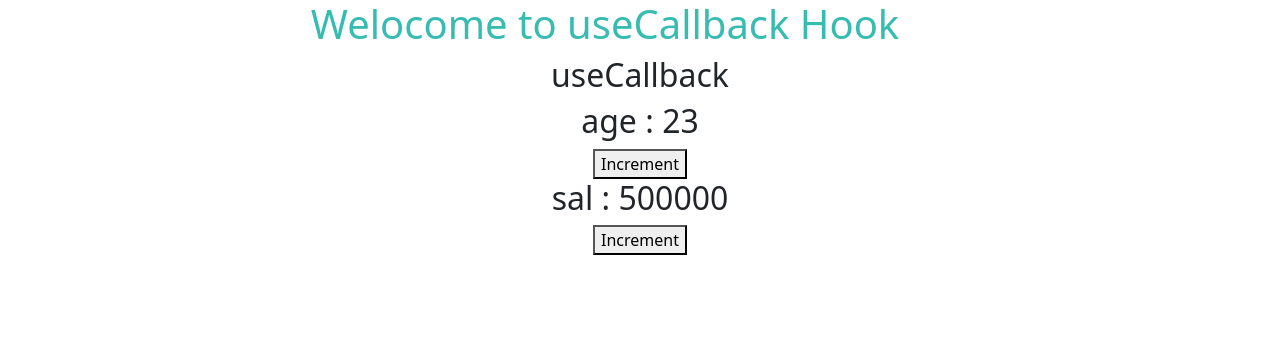
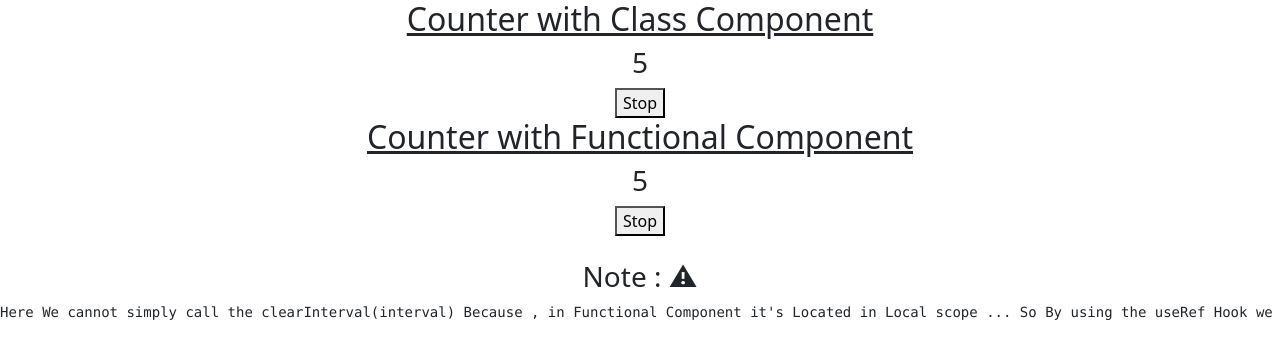
Before and after one commit to MarkDevram/Practice-React-All-Time, a React (Create React App) app: page / in a window 1280 px wide. Shown: the top 358 px of the page. Built offline with nearby package versions, Linux system fonts and the light colour scheme.

Commit message:
useRef Hook, learnt how we can manage to stop the counter in functional component

```diff
--- a/src/App.js
+++ b/src/App.js
@@ -73,6 +73,9 @@ import { createContext, useReducer } from "react"
 import DataFetchOne from "./Hooks in React/useReducer/DataFetchOne"
 import DataFetchTwo from "./Hooks in React/useReducer/DataFetchTwo"
 import ParentCompUseCallback from "./Hooks in React/useCallback/ParentCompUseCallback"
+import CounterMemo from "./Hooks in React/useMemo/CounterMemo"
+import CounterClass from "./Hooks in React/useRef/CounterClass"
+import CounterHook from "./Hooks in React/useRef/CounterHook"
 export const CountContext = createContext()
 function reducer(state, action) {
   switch (action.type) {
@@ -98,7 +101,10 @@ function App() {
   const [counter, dispatch] = useReducer(reducer, { count: 0 })
   return (
     <div className="App">
-      <ParentCompUseCallback />
+      <CounterClass />
+      <CounterHook />
+      {/* <CounterMemo /> */}
+      {/* <ParentCompUseCallback /> */}
       {/* <DataFetchTwo /> */}
       {/* <DataFetchOne /> */}
       {/* <CountContext.Provider
--- /dev/null
+++ b/src/Hooks in React/useMemo/CounterMemo.js
@@ -0,0 +1,45 @@
+import React from "react"
+
+function CounterMemo() {
+  const [counter1, setCount1] = React.useState(0)
+  const [counter2, setCount2] = React.useState(0)
+
+  const incOne = () => {
+    setCount1(counter1 + 1)
+  }
+  const incTwo = () => {
+    setCount2(counter2 + 1)
+  }
+  const isEven1 = React.useMemo(() => {
+    console.log("Iam in Guru")
+    let i = 0
+    while (i < 2000000000) i++
+    return counter1 % 2 === 0
+  }, [counter1])
+  return (
+    <div>
+      <h1>Hello🙋‍♀️</h1>
+      <h4>Counter 1 - {counter1}</h4>
+
+      <button
+        onClick={() => {
+          incOne()
+        }}
+      >
+        Counter 1 Inc
+      </button>
+      <span>{isEven1 ? "even" : "odd"}</span>
+
+      <h4>Counter 2 - {counter2}</h4>
+      <button
+        onClick={() => {
+          incTwo()
+        }}
+      >
+        Counter 2 Inc
+      </button>
+    </div>
+  )
+}
+
+export default CounterMemo
--- /dev/null
+++ b/src/Hooks in React/useRef/CounterClass.js
@@ -0,0 +1,41 @@
+import React, { Component } from "react"
+
+class CounterClass extends Component {
+  constructor(props) {
+    super(props)
+
+    this.state = {
+      count: 0,
+    }
+  }
+  componentDidMount() {
+    this.interval = setInterval(() => {
+      this.setState({
+        count: this.state.count + 1,
+      })
+    }, 1000)
+  }
+  componentWillUnmount = () => {
+    clearInterval(this.interval)
+  }
+
+  render() {
+    return (
+      <div>
+        <h2>
+          <u>Counter with Class Component</u>
+        </h2>
+        <h3>{this.state.count}</h3>
+        <button
+          onClick={() => {
+            clearInterval(this.interval)
+          }}
+        >
+          Stop
+        </button>
+      </div>
+    )
+  }
+}
+
+export default CounterClass
--- /dev/null
+++ b/src/Hooks in React/useRef/CounterHook.js
@@ -0,0 +1,37 @@
+import React, { useEffect, useRef, useState } from "react"
+
+function CounterHook() {
+  const [count, setCount] = useState(0)
+  const intervalRef = useRef()
+  useEffect(() => {
+    intervalRef.current = setInterval(() => {
+      setCount((prevCount) => prevCount + 1)
+    }, 1000)
+  }, [])
+
+  return (
+    <div>
+      <h2>
+        <u>Counter with Functional Component</u>
+      </h2>
+      <h3>{count}</h3>
+      <button
+        onClick={() => {
+          clearInterval(intervalRef.current)
+        }}
+      >
+        Stop
+      </button>
+      <br />
+      <br />
+      <h3>Note : ⚠</h3>
+      <pre>
+        Here We cannot simply call the clearInterval(interval) Because , in
+        Functional Component it's Located in Local scope ... So By using the
+        useRef Hook we implememted that !
+      </pre>
+    </div>
+  )
+}
+
+export default CounterHook
```
